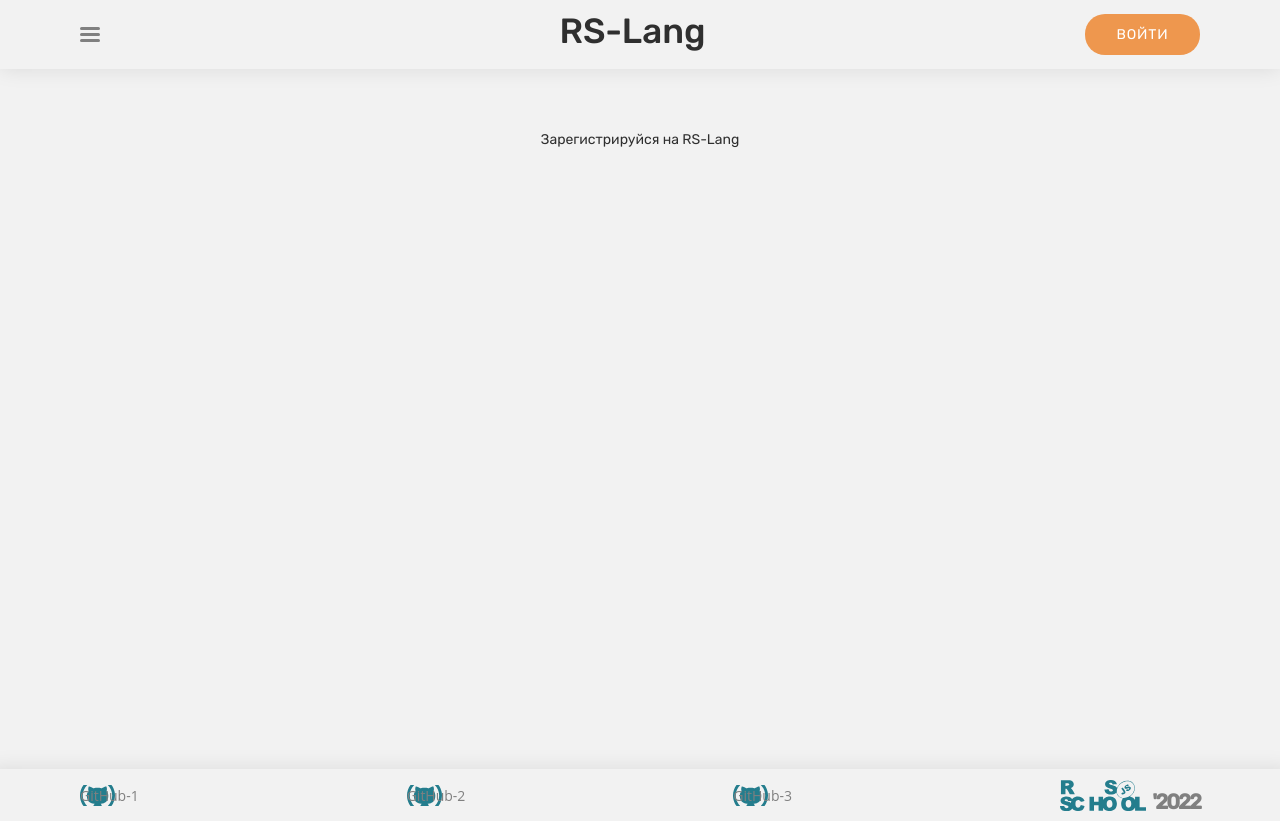
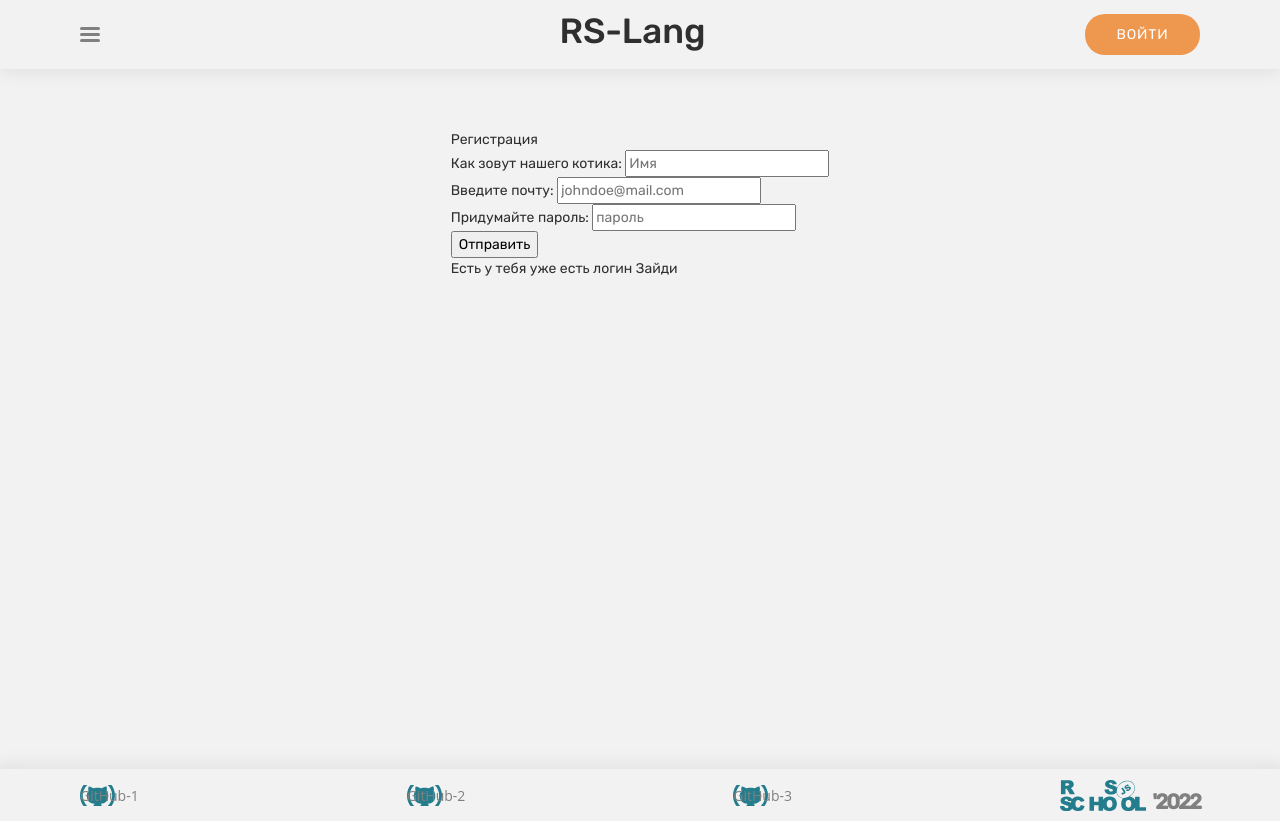
Before and after one commit to darya-kun/rslang, a React (Create React App) app in the folder rslang/: page /registration in a window 1280 px wide. Built offline with nearby package versions, Linux system fonts and the light colour scheme.

Commit message:
add: registration to api

```diff
--- a/rslang/src/components/Api/Api.js
+++ b/rslang/src/components/Api/Api.js
@@ -26,11 +26,11 @@ export default class Service {
   async createUser(user) {
     const response = await fetch(this._apiBase + 'users', {
       method: 'POST',
+      body: JSON.stringify(user),
       headers: {
         'Accept': 'application/json',
         'Content-Type': 'application/json',
-      },
-      body: JSON.stringify(user)
+      }
     });
     return await response.json();
   };
@@ -244,3 +244,4 @@ export default class Service {
     return await response.json();
   };*/
 };
+export const service = new Service();
--- a/rslang/src/components/Registration/Registration.js
+++ b/rslang/src/components/Registration/Registration.js
@@ -1,12 +1,50 @@
-import React from "react";
+import React, { useState } from "react";
+import { Link, useNavigate } from 'react-router-dom';
 import './registration.css'
+import service from "../Api/Api";
 
 const Registration = () => {
+
+  const navigate = useNavigate();
+  const [inputsValue, setValues] = useState();
+
+  const handleInputName = ({ target }) => {
+    setValues({
+      ...inputsValue,
+      [target.name]: target.value,
+    });
+  };
+
+  const onSubmit = async (event) => {
+    event.preventDefault();
+    let { name = '', email = '', password = '' } = inputsValue;
+    console.log({ name, email, password });
+    const result = await service.createUser({ name, email, password });
+    result.successful ? navigate('/autorization') : alert(result.errors);
+  };
+
   return (
     <div className="registration">
-      <p>Зарегистрируйся на RS-Lang</p>
+      <div>
+        <form className="loginForm" onSubmit={onSubmit}>
+          Регистрация
+          <br/>
+          Как зовут нашего котика: <input placeholder='Имя' type="text" name="name" onChange={handleInputName}></input>
+          <br/>
+          Введите почту: <input placeholder='johndoe@mail.com' type="text" name="email" onChange={handleInputName}></input>
+          <br/>
+          Придумайте пароль: <input placeholder='пароль' type="password" name="password" onChange={handleInputName}></input>
+          <br/>
+          <input type="submit" value="Отправить"/>
+        </form>
+        <div>
+          Есть у тебя уже есть логин{' '}
+          <Link to='/authorization' className='login-link'>
+            Зайди
+          </Link>
+        </div>
+      </div>
     </div>
   )
 }
-
 export default Registration;
```
